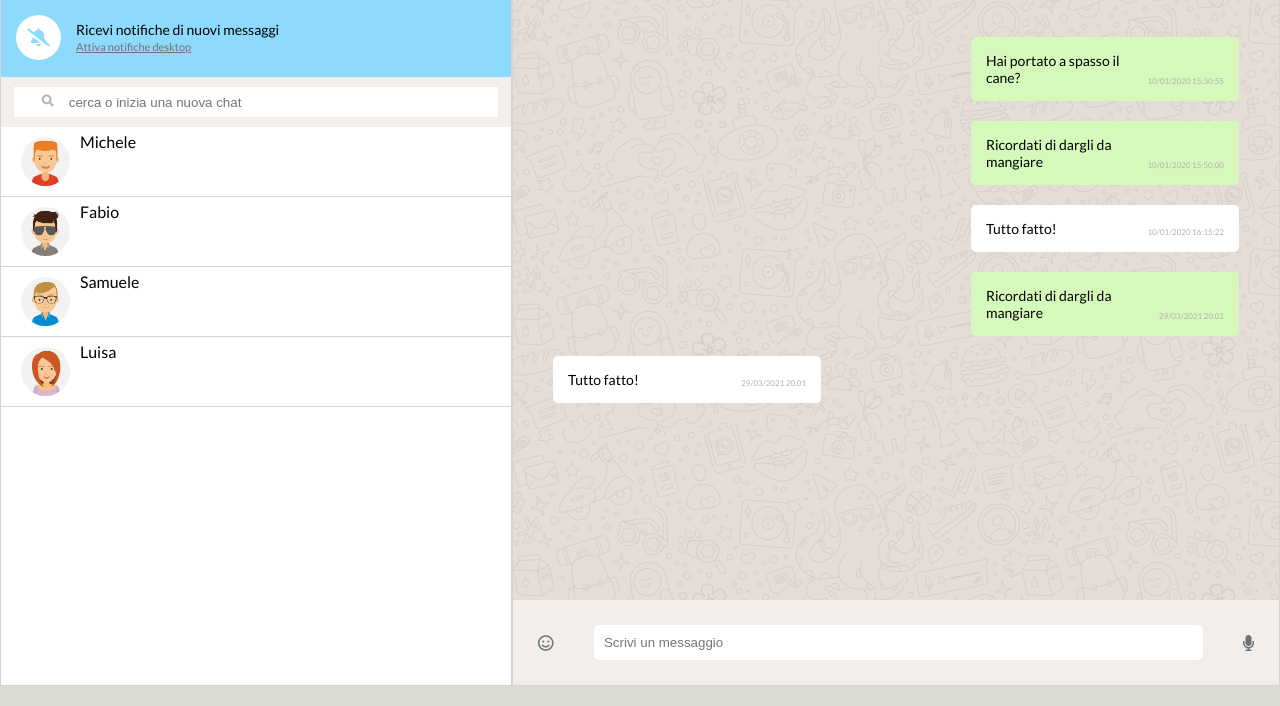
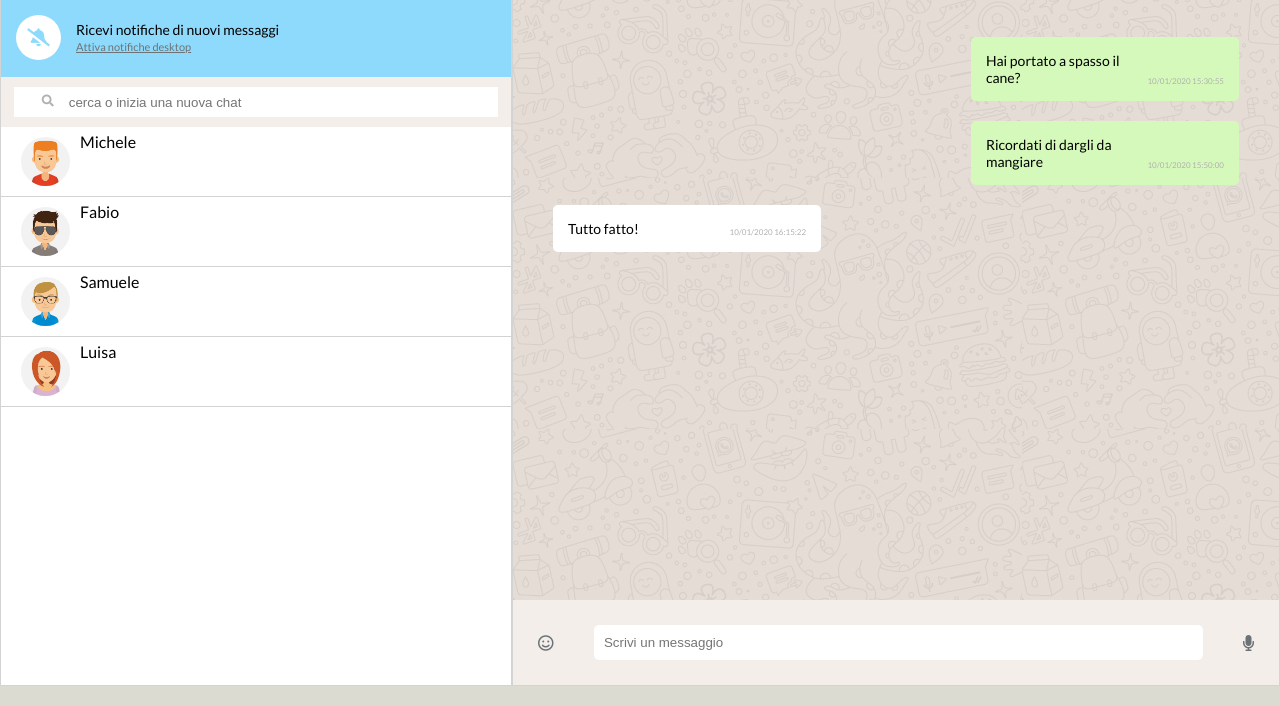
Before and after one commit to francescapetra/vue-boolzapp, a plain HTML site: page index.html in a window 1280 px wide. Shown: the part 94-800 px from the top of the page. Drawn offline with nearby package versions, Linux system fonts and the light colour scheme.

Commit message:
left/right

```diff
--- a/css/style.css
+++ b/css/style.css
@@ -188,10 +188,8 @@ main{
 }
 .mess_container{
   display: flex;
-  align-items: flex-end;
-  align-self: flex-end;
-  justify-content: flex-end;
 }
+
 .received,
 .send{
   margin: 10px 40px;
@@ -205,6 +203,7 @@ main{
   display: flex;
   justify-content: space-between;
   align-items: flex-start;
+  margin-right: auto;
 
 }
 .send{
@@ -214,6 +213,7 @@ main{
   display: flex;
   align-items: flex-start;
   justify-content: space-between;
+  margin-left: auto;
 }
 .date_send{
   font-size: 8px;
--- a/index.html
+++ b/index.html
@@ -87,16 +87,6 @@
                 <p class="date_send">{{messaggio.date}}</p>
               </div>
             </div>
-            <div class="mess_container">
-              <div class="send">
-                <p>Ricordati di dargli da mangiare</p>
-                <p class="date_send">29/03/2021 20.01</p>
-              </div>
-            </div>
-            <div class="received">
-              <p>Tutto fatto!</p>
-              <p class="date_send">29/03/2021 20.01</p>
-            </div>
           </div>
         </main>
 
```
